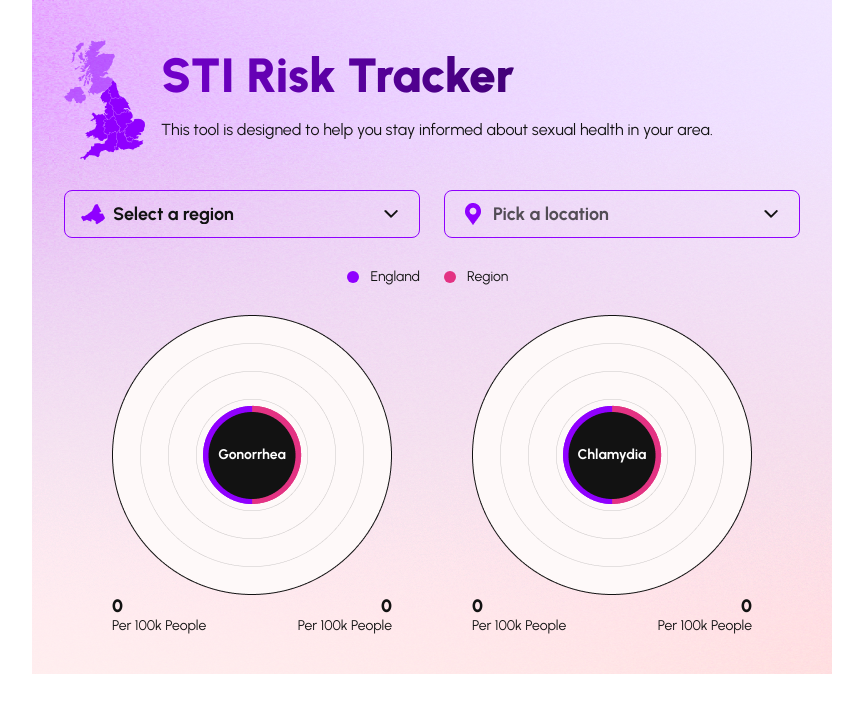
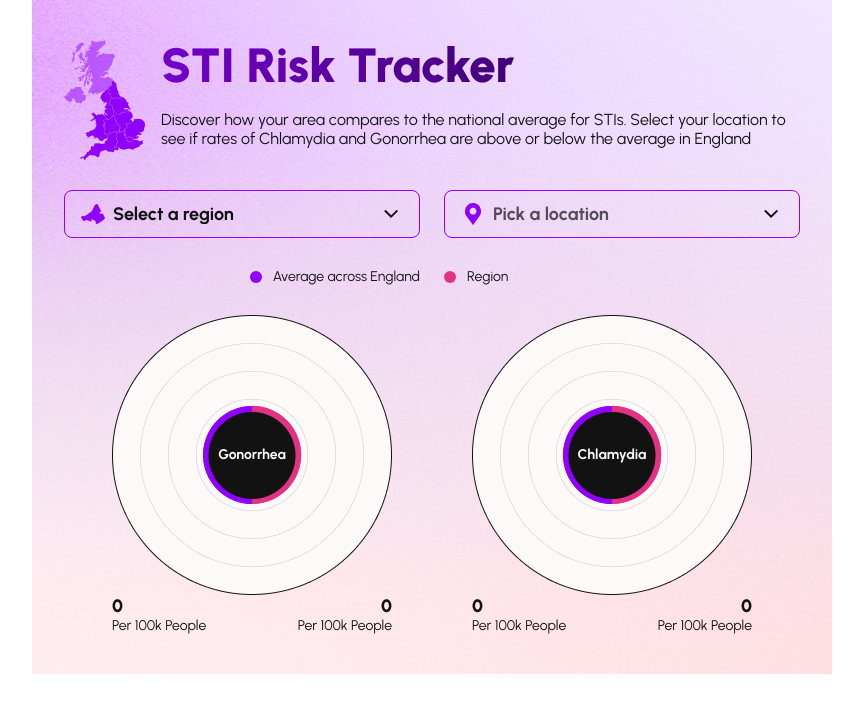
Before and after one commit to adamjw3/builtvisible-chart, a React (Vite) app: page / in a window 1280 px wide. Shown: the top 712 px of the page, without its empty margins (208-1071 px from the left). Built offline with nearby package versions, Linux system fonts and the light colour scheme.

Commit message:
Update App.tsx

```diff
--- a/src/App.tsx
+++ b/src/App.tsx
@@ -52,7 +52,7 @@ const App: React.FC = () => {
   };
 
   const formatRate = (rate: number): string => {
-    return rate !== 0 ? rate.toFixed(1) : "0";
+    return rate !== 0 ? rate.toFixed(0) : "0";
   };
 
 
@@ -79,7 +79,7 @@ const App: React.FC = () => {
       <header className='chart-header'>
         <div>
           <h1 className='chart-header__heading'>STI Risk Tracker</h1>
-          <p className='chart-header__intro'>This tool is designed to help you stay informed about sexual health in your area.</p>
+          <p className='chart-header__intro'>Discover how your area compares to the national average for STIs. Select your location to see if rates of Chlamydia and Gonorrhea are above or below the average in England</p>
         </div>
       </header>
       <div className="chart-form">
@@ -111,7 +111,7 @@ const App: React.FC = () => {
       </div>
       <div className="chart-legend">
           <div>
-            <span>England</span></div>
+            <span>Average across England</span></div>
           <div><span>Region</span></div>
       </div>
       <div className='chart'>
```
